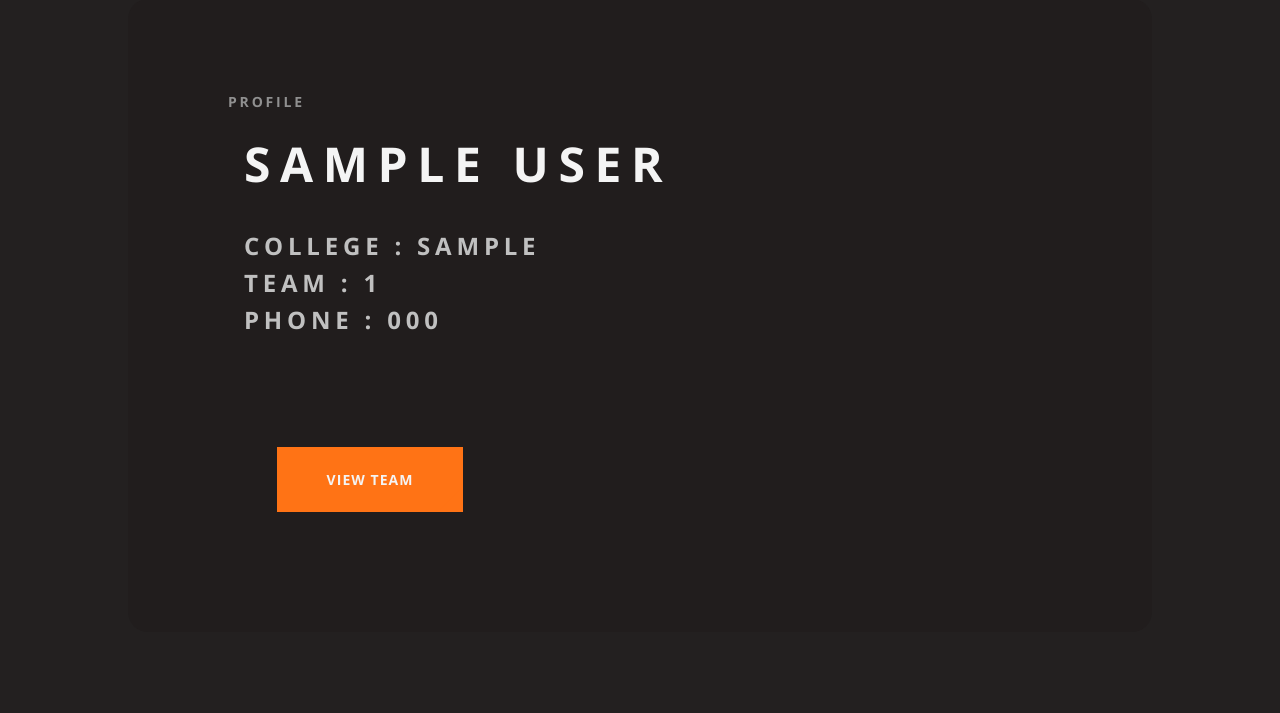
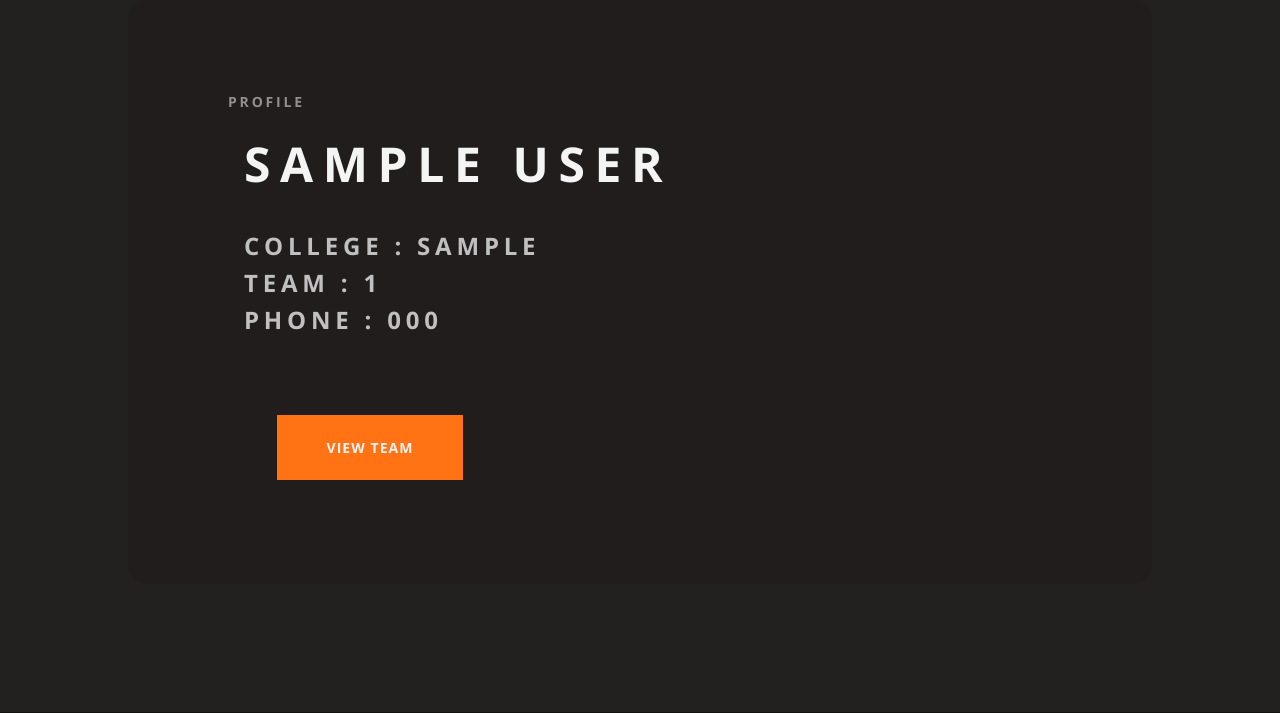
Before and after one commit to tanishqj2005/varchas, a Django app: page /account/profile in a window 1280 px wide. Shown: the part 73-786 px from the top of the page. Run offline with Django 3.2, Linux system fonts and the light colour scheme; a user stored in the database is signed in; tables that the repository leaves empty hold one stand-in row (values such as "Sample post"); some libraries are stand-ins or nearby versions.

Commit message:
add custom padding again

```diff
--- a/templates/accounts/profile.html
+++ b/templates/accounts/profile.html
@@ -56,12 +56,12 @@
   animation-delay: 1s;
   animation-duration: 1s;
   animation-fill-mode:forwards;">
-      <div class="row" >
-        <div style="padding: 4%">
+      <div class="row" style="padding: 0">
+        <div style="padding: 0 4vh 2vh 4vh">
         <div class="button" ><a href="{% if profile_user.teamId != "NULL" %}{% url 'accounts:myTeam' %}{% else %}{% url 'accounts:joinTeam' %}{% endif %}">{% if profile_user.teamId != "NULL" %}VIEW TEAM{% else %}JOIN TEAM{% endif %}</a></div>
       </div>
         {% if profile_user.teamId == "NULL" %}
-        <div style="padding: 4%">
+        <div style="padding: 0 4vh 2vh 4vh">
          <div class="button"><a href="{% url 'registration:team' %}">CREATE A TEAM</a></div>
         </div>
 
```
